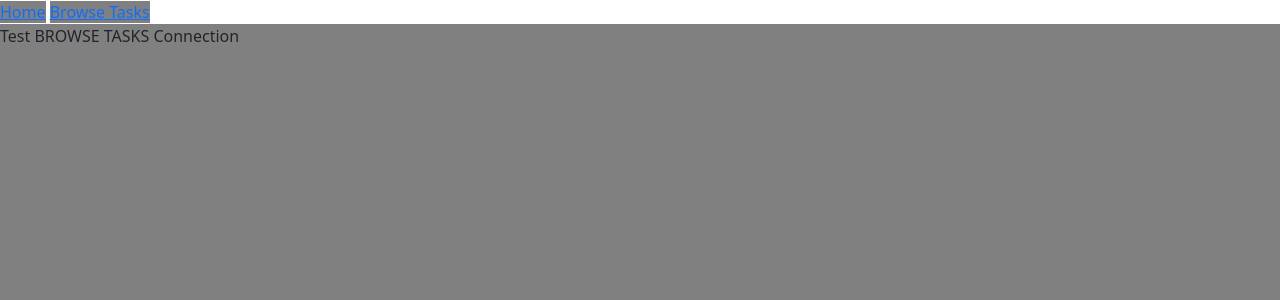
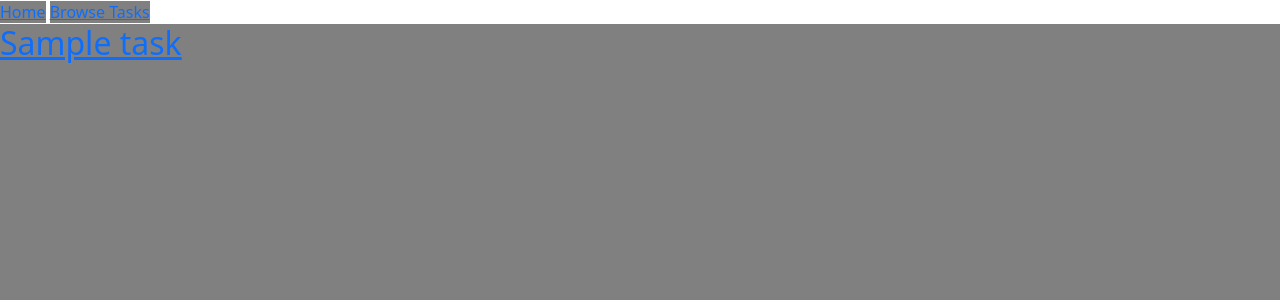
Before and after one commit to almost-good/tasker-hub, a Django app: template tasker/templates/tasker/browse-tasks.html in a window 1280 px wide. Shown: the top 300 px of the page. Run offline with Django 4.2, Linux system fonts and the light colour scheme; the template is opened without the code that fills it: values that come from a table or form of the project are taken from there, others are empty; tables that the repository leaves empty hold one stand-in row (values such as "Sample post").

Commit message:
display task names on browse-tasks.html

```diff
--- a/tasker/templates/tasker/browse-tasks.html
+++ b/tasker/templates/tasker/browse-tasks.html
@@ -5,7 +5,13 @@
 
 <!-- index.html starts here -->
 
-<div>Test BROWSE TASKS Connection</div>
+
+{% for task in task_list %}
+
+<div><a href="#"><h2>{{ task.name }}</h2></a> </div>
+
+{% endfor %}
+
 
 <!-- index.html ends here -->
 
--- a/tasker/urls.py
+++ b/tasker/urls.py
@@ -4,5 +4,5 @@ from django.urls import path
 
 urlpatterns = [
     path('', views.IndexView.as_view(), name='home'),
-    path('/browse-tasks', views.BrowseTasksView.as_view(), name='browse-tasks'),
+    path('browse-tasks', views.BrowseTasksView.as_view(), name='browse-tasks'),
 ]
--- a/tasker/views.py
+++ b/tasker/views.py
@@ -10,4 +10,5 @@ class IndexView(generic.TemplateView):
 class BrowseTasksView(generic.ListView):
     model = Task
     template_name = 'tasker/browse-tasks.html'
+    context_object_name = 'task_list'
     queryset = Task.objects.all()
--- a/templates/base.html
+++ b/templates/base.html
@@ -1,6 +1,7 @@
 {% load static %}
 
 {% url 'home' as home_url %}
+{% url 'browse-tasks' as browse_tasks_url %}
 
 <!DOCTYPE html>
 <html>
@@ -21,7 +22,7 @@
 
 <body>
     <a href="{{ home_url }}">Home</a>
-    <a href="{% url 'browse-tasks' %}">Browse Tasks</a>
+    <a href="{{ browse_tasks_url }}">Browse Tasks</a>
 
     {% block content %}
     <!-- Content goes here -->
```
